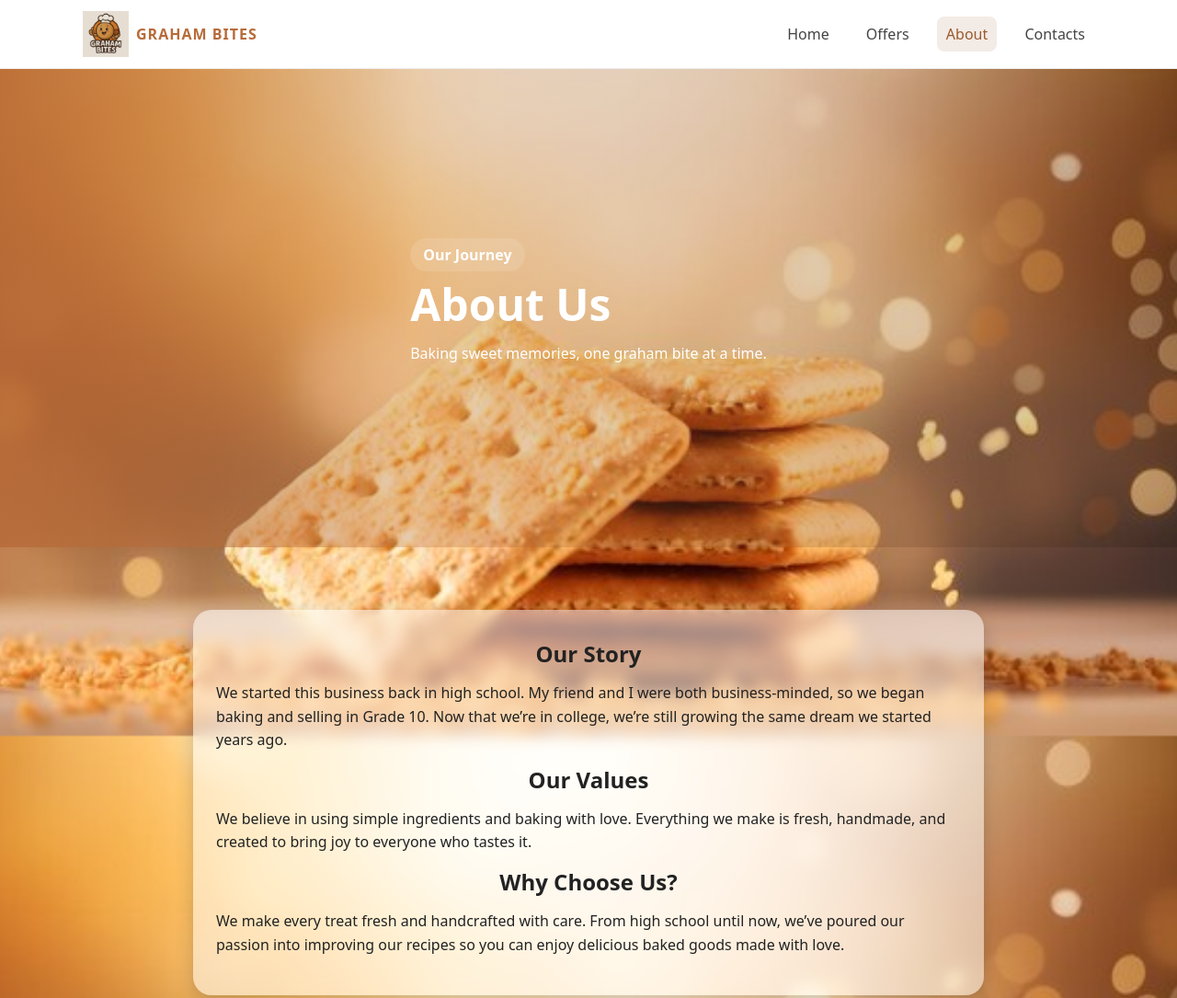
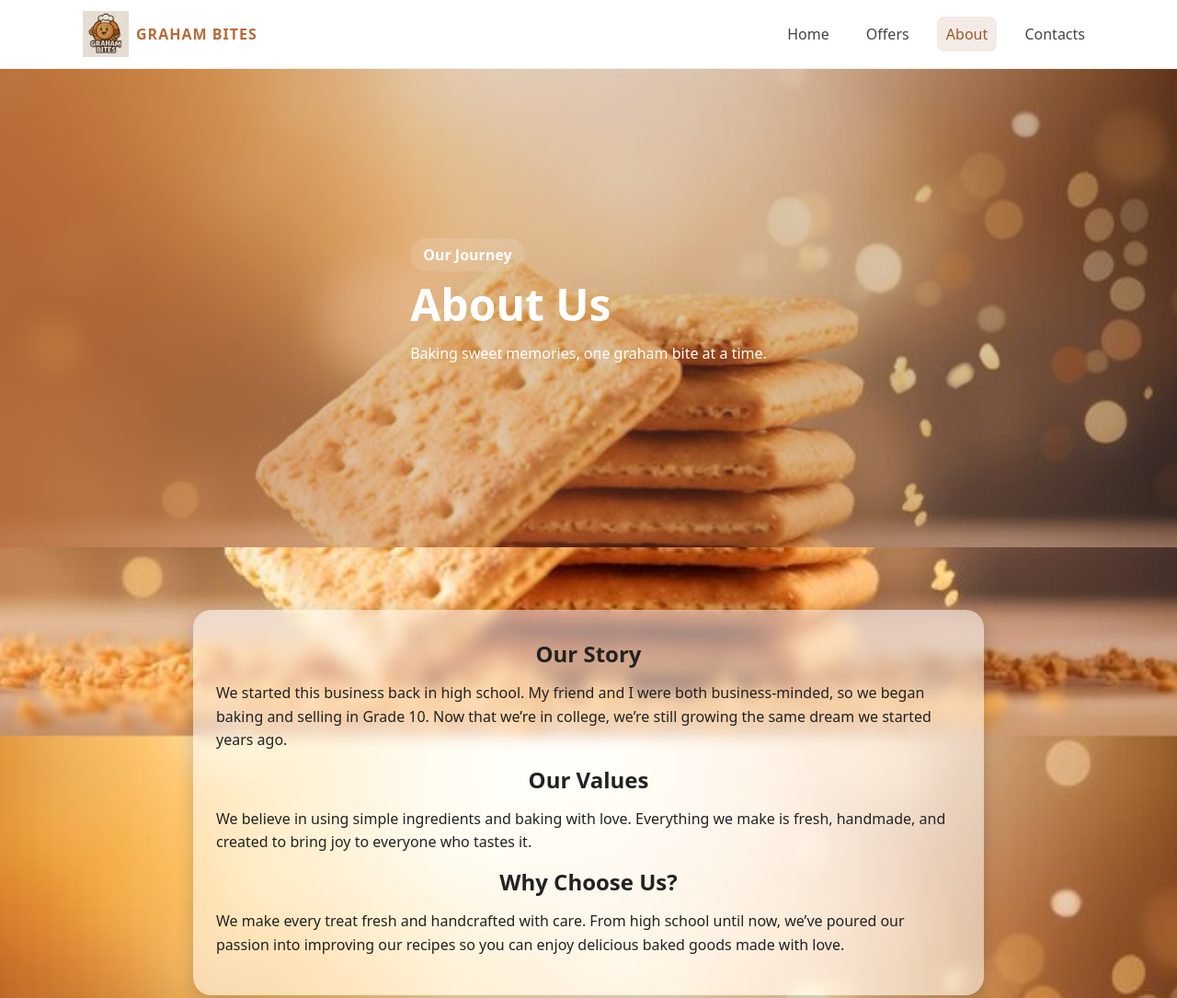
Before and after one commit to Lansuuuu01/FinalWebsite, a plain HTML site: page about.html in a window 1280 px wide. Shown: the top 1085 px of the page at 92% size. Drawn offline with Linux system fonts and the light colour scheme.

```diff
--- a/about.html
+++ b/about.html
@@ -25,6 +25,7 @@
 
 <main>
   <section class="hero">
+    <img src="../FinalWebsite/Gallery/honey-graham-crackers-studio-portrait-copy-space-background_333547-21701.jpg" alt="Hero" class="hero-bg">
     <div class="hero-overlay"></div>
     <div class="hero-content container">
       <span class="hero-badge">Our Journey</span>
```
